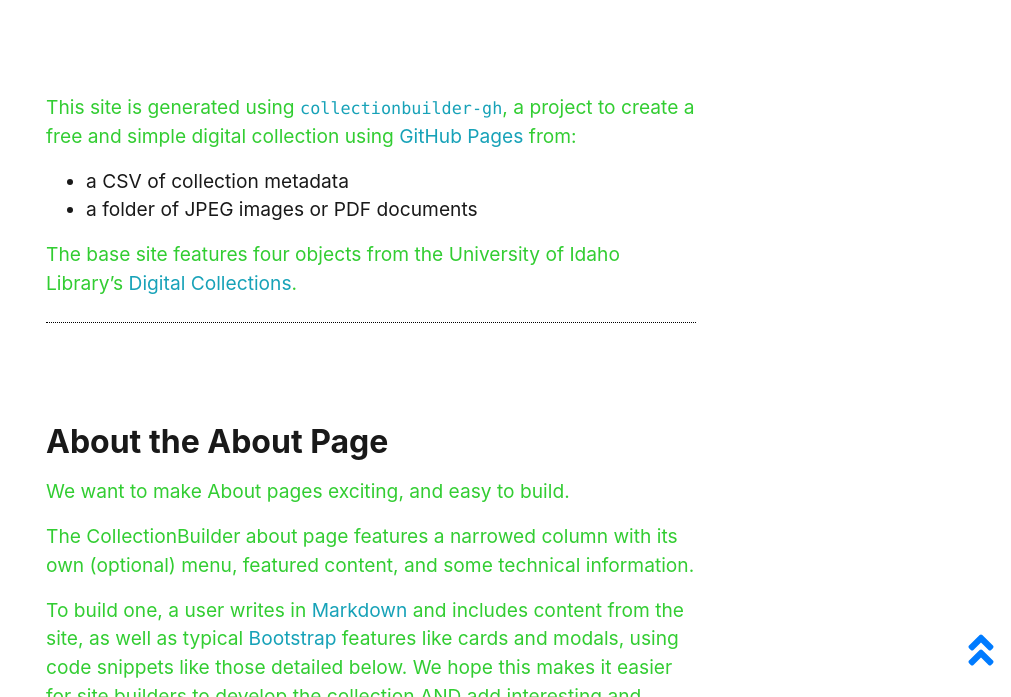
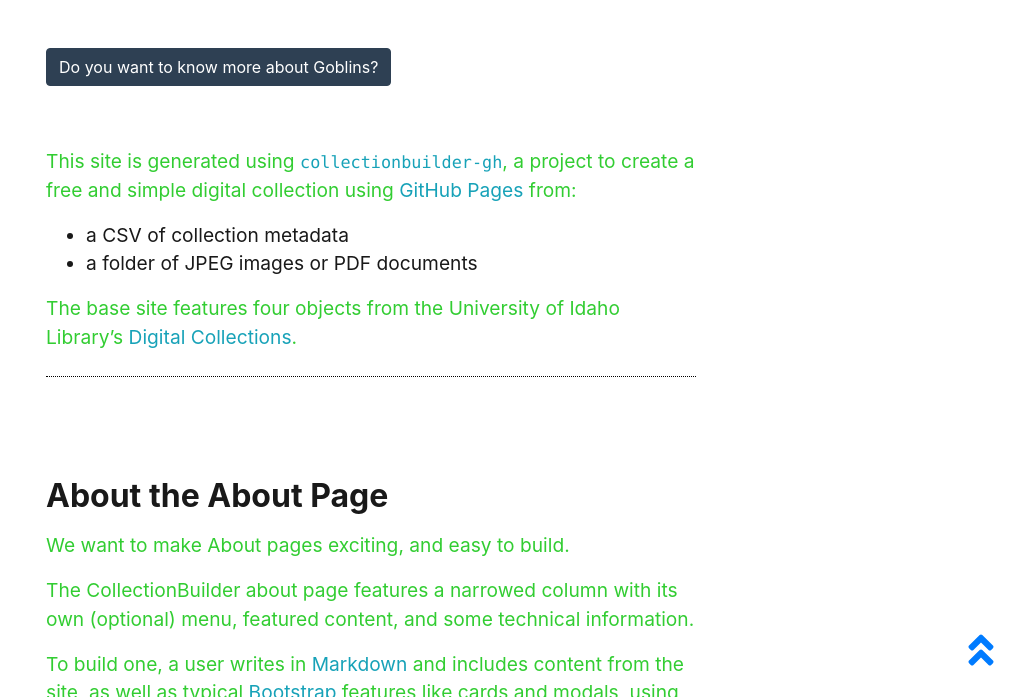
Before and after one commit to jak487/Critters-of-Goblin-Knob, a Jekyll site: the page built from pages/about.md, in a window 1280 px wide and 900 px high, scrolled down 1081 px, cut to the strip 203-900 px from the top of the window. Shown: the whole strip, without its empty margins (269-1280 px from the left). Built offline with Jekyll 4.4.1, drawn with Linux system fonts in a browser that asks for light colours.

Commit message:
Update about.md

```diff
--- a/pages/about.md
+++ b/pages/about.md
@@ -20,6 +20,8 @@
 
 &nbsp;
 
+{% include feature/button.html text="Do you want to know more about Goblins?" link="https://cdil.lib.uidaho.edu/storying-extinction/about.html" color="success" %}
+
 &nbsp;
 
 This site is generated using [`collectionbuilder-gh`](https://collectionbuilding.github.io/gh/), a project to create a free and simple digital collection using [GitHub Pages](https://pages.github.com/) from:
```
